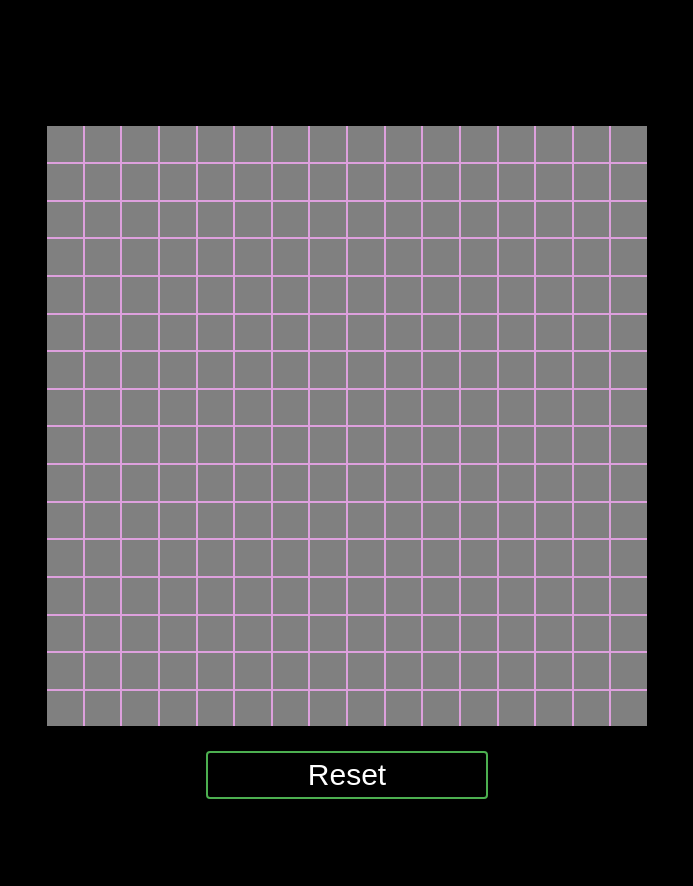
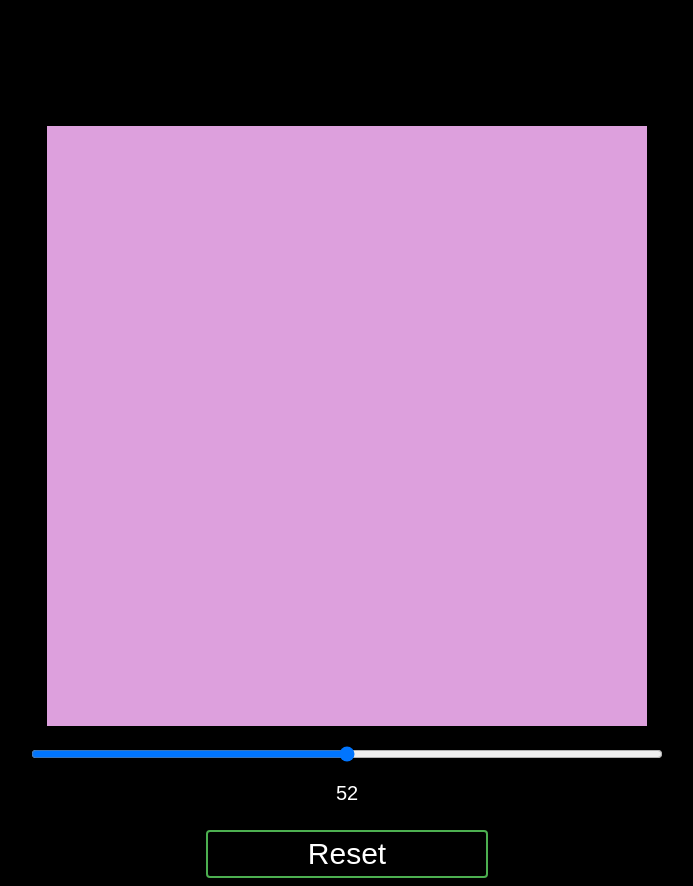
Before and after one commit to Michaelleojacob/etch_a_sketch_additional_features, a plain HTML site: page index.html in a window 1280 px wide. Shown: the whole page, without its empty margins (293-986 px from the left). Before the commit the page ends 807 px from the top, so only its background shows below. Drawn offline with Linux system fonts and the light colour scheme.

Commit message:
slider returns a value we I can now user based on if the user provides input. I made sure it is in fact a number that is being returned.

```diff
--- a/index.html
+++ b/index.html
@@ -9,6 +9,10 @@
 <body>
 
     <div class="gridContainer"></div>
+
+    <input id="slider" type="range" min=4 max=100>
+    <div class="displaySliderValue"></div>
+
     <button id="reset">Reset</button>
 
     <script src="./script.js"></script>
--- a/script.js
+++ b/script.js
@@ -1,26 +1,11 @@
-const gridContainer = document.querySelector('.gridContainer');
-let griditem;
-const resetbtn = document.querySelector('#reset');
-let gridItemArray = [];
+let slider = document.querySelector('#slider');
+let displaySliderValue = document.querySelector('.displaySliderValue');
+let userInputFromSlider;
 
-for(i=0; i<256; i++){
-    const griditem = document.createElement(`div`);
-    griditem.classList.add('griditem');
-    gridItemArray.push(griditem);
-    gridItemArray.forEach(item => {
-        gridContainer.appendChild(item)
-    })
+slider.oninput = function(){
+    displaySliderValue.textContent = this.value;
+    userInputFromSlider = parseInt(this.value);
+    return userInputFromSlider;
+};
 
-
-    // !two addEvents. One toggles, the other is a permanent change
-    // griditem.addEventListener('mouseover', function(e){
-    //     this.classList.toggle('toggleMouseOver')
-    // });
-    griditem.addEventListener('mouseover', function(e){
-        this.classList.add('permMouseOver')
-
-        resetbtn.addEventListener('click', function (e){
-            griditem.classList.remove('permMouseOver');
-        })
-    });
-}
+displaySliderValue.textContent = parseInt(slider.value);
--- a/style.css
+++ b/style.css
@@ -1,5 +1,8 @@
 * {
 	background: black;
+	font-family: sans-serif;
+	color: white;
+	font-size: 20px;
 	font-family: sans-serif;
 }
 
@@ -58,3 +61,24 @@
 #reset:focus {
 	outline: none;
 }
+
+#slider {
+	display: flex;
+	justify-content: center;
+	align-content: center;
+	margin-left: auto;
+	margin-right: auto;
+	margin-top: 20px;
+	margin-bottom: 20px;
+	width: 50%;
+}
+
+.displaySliderValue {
+	display: flex;
+	justify-content: center;
+	align-content: center;
+	margin-left: auto;
+	margin-right: auto;
+	margin-top: 20px;
+	margin-bottom: 20px;
+}
```
Also changed, not shown: backupscript.js (added, +26 -0 lines).
